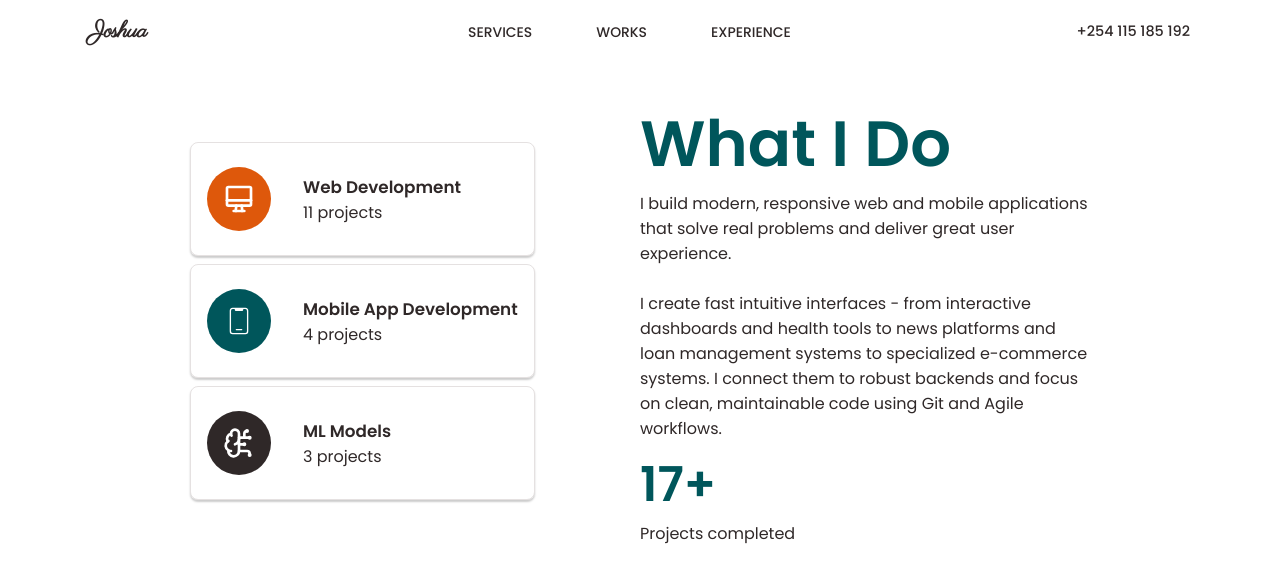
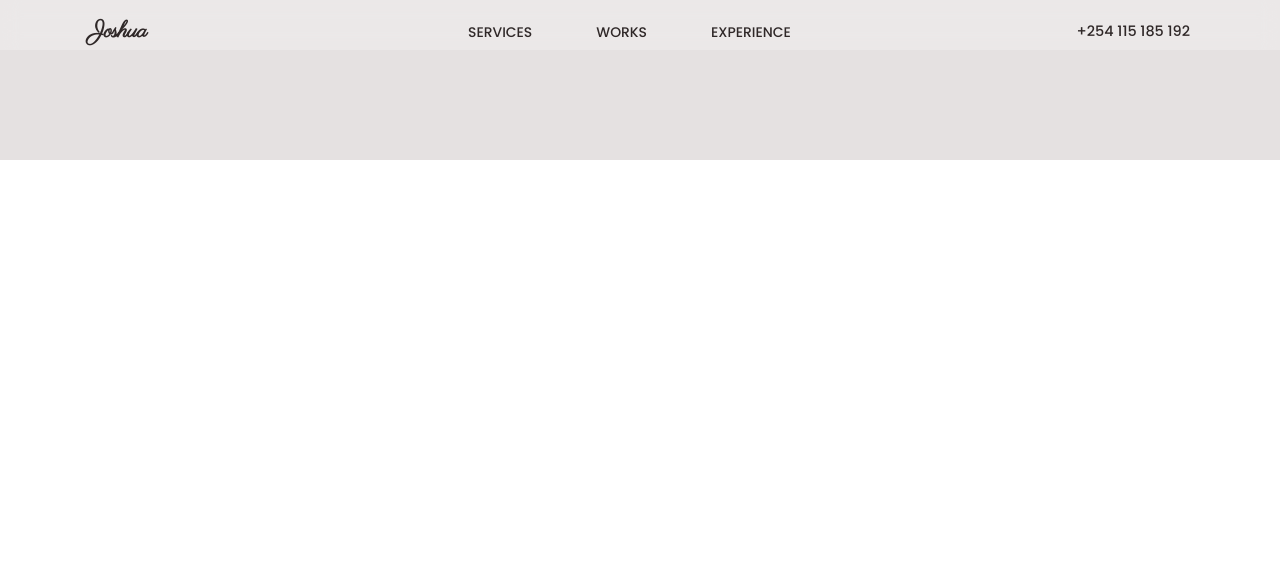
Before and after one commit to SamGombs20/NextPortfolio, a Next.js app: page / in a window 1280 px wide. Shown: the top 582 px of the page. Built offline with nearby package versions, Linux system fonts and the light colour scheme.

Commit message:
Update:Services section development

```diff
--- /dev/null
+++ b/app/components/experience.tsx
@@ -0,0 +1,10 @@
+import style from "../styles/experience.module.css"
+export const Experience =()=>{
+    return (
+        <div className={style.main}>
+            <div className={style.experiences_container}>
+                <div></div>
+            </div>
+        </div>
+    )
+}
--- a/app/page.tsx
+++ b/app/page.tsx
@@ -1,11 +1,13 @@
 import { Banner } from './components/banner';
+import { Experience } from './components/experience';
 import { Services } from './components/services';
 import style from './styles/home.module.css'
 export default function Home() {
   return (
     <div>
       {/* <Banner/> */}
-      <Services/>
+      {/* <Services/> */}
+      <Experience/>
     </div>
   );
 }
--- /dev/null
+++ b/app/styles/experience.module.css
@@ -0,0 +1,7 @@
+.main{
+    min-height: 20vh;
+    background-color: var(--primary-light);
+}
+.experiences_container{
+
+}
--- a/app/styles/services.module.css
+++ b/app/styles/services.module.css
@@ -6,7 +6,7 @@
 .profession_container{
     display: flex;
     flex-direction: column;
-    margin-top: 5rem;
+    margin: 6rem 0;
     align-items: center;
     gap: 2rem;
     transition: all 0.4 ease-in-out;
```
